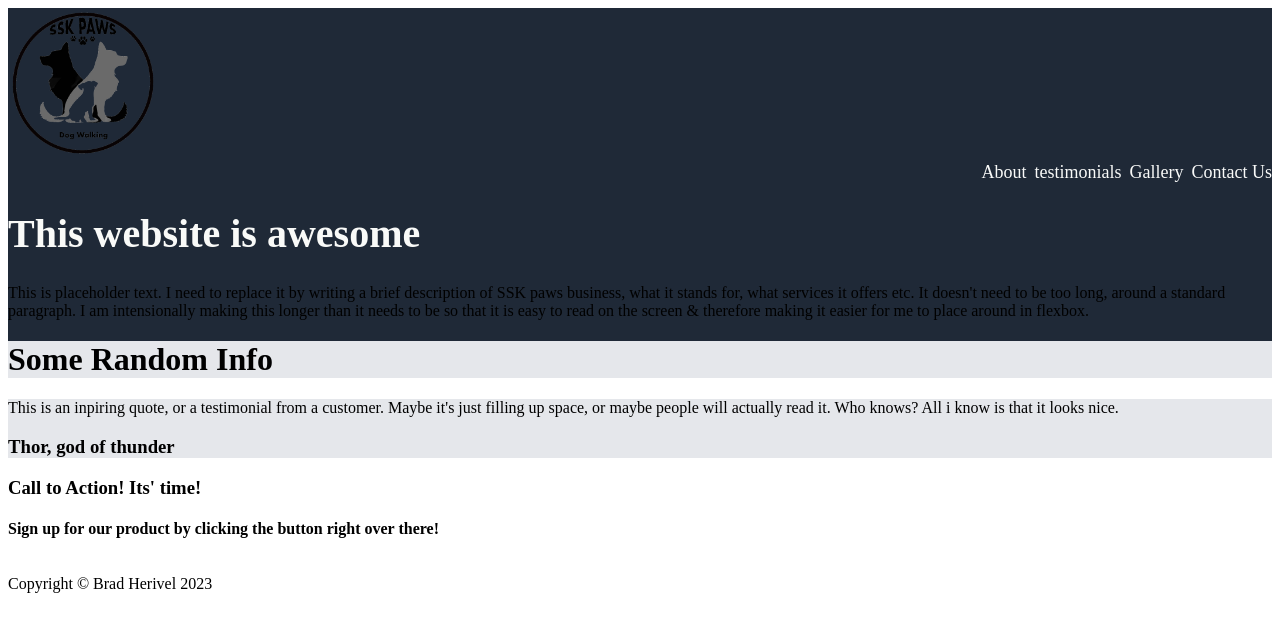
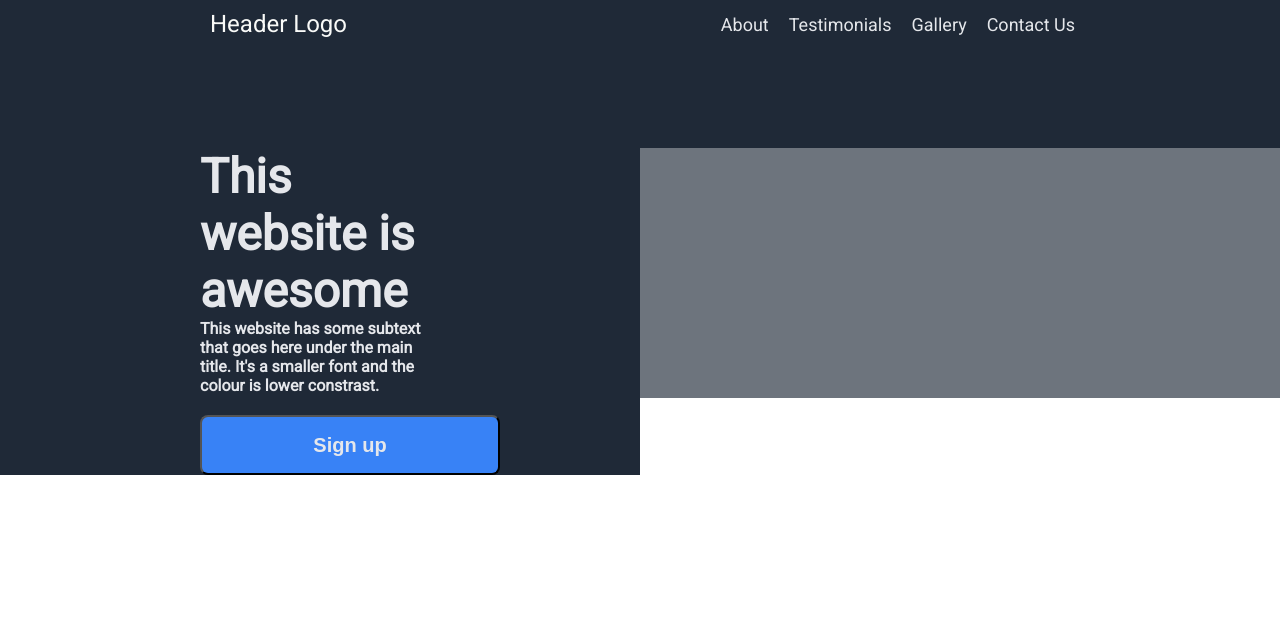
Before and after one commit to bradherivel/project-landing-page, a plain HTML site: page index.html in a window 1280 px wide. Drawn offline with Linux system fonts and the light colour scheme.

Commit message:
Fix nav bar start content section

```diff
--- a/index.html
+++ b/index.html
@@ -12,80 +12,62 @@
 
 <body>
 
-    <div class="container1">
+    <div class="header">
 
-        <div class="logo">
+        <div class="navbar">
 
-            <img src="/ssk-paws-logo.png" height=150px width= 150px alt="SSK Paws dogwalking logo">
+            <div class="bar-left">
 
-                <div class="links">
+             <p class="head-log">Header Logo</p>
 
-                    <ul>
+            </div>
 
-                    <li>About</li>
-                    <li>testimonials</li>
-                    <li>Gallery</li>
-                    <li>Contact Us</li>
 
-                    </ul>
 
-                    <div class="head1">
+            <ul class="links">
 
-                        <h1>This website is awesome</h1>
+            <li class="header-link">About</li>
+            <li class="header-link">Testimonials</li>
+            <li class="header-link">Gallery</li>
+            <li class="header-link">Contact Us</li>
 
-                    </div>
+            </ul>
 
-                            <p>This is placeholder text. I need to replace it by writing a brief description of SSK
-                            paws business, what it stands for, what services it offers etc. It doesn't need to be too long, around
-                            a standard paragraph. I am intensionally making this longer than it needs to be so that it is easy to
-                            read on the screen & therefore making it easier for me to place around in flexbox.
-                            </p>
+            </div>
 
-                                <div class="button1">
+        </div>
 
-                                    <div class="left-img">
+        <div class="top-body">
+
+            <div class="top-body-left">
+
+                <div class="top-text">
+
+                    <p style="font-size: 48px;">This website is awesome</p>
+
+                    <p>This website has some subtext that goes here under the main title. It's a smaller font and the colour is lower constrast.</p>
+
+        <button class="top-botton">
+
+            Sign up
+
+        </button>
+
+                </div>
+            </div>
+
+        <div class="top-body-right">
+
+            <div class="top-img">
+
+
+        </div>
+
+     </div>
 
 </div>
 
-<div class="container2">
 
-    <div class="head2">
-
-        <h1>Some Random Info</h1>
-
-</div>
-
-        <div class="picboxes">
-
-        <div class="picinfo">
-
-</div>
-
-<div class="container3">
-
-    <p>This is an inpiring quote, or a testimonial from a customer. Maybe it's just filling up space,
-        or maybe people will actually read it. Who knows? All i know is that it looks nice.
-    </p>
-
-        <h3>Thor, god of thunder</h3>
-
-</div>
-
-<div class="container4">
-
-    <h3>Call to Action! Its' time!</h3>
-
-        <h4>Sign up for our product by clicking the button right over there!</h4>
-
-           <div class="button2">
-
-</div>
-
-<div class="footer">
-
-    <p>Copyright © Brad Herivel 2023</p>
-
-</div>
 
 </body>
 
--- a/styles.css
+++ b/styles.css
@@ -1,50 +1,78 @@
-.container1{
-    display: flex;
-    background-color: #1F2937;
+/* Navbar complete*/
 
+
+@import url('https://fonts.googleapis.com/css2?family=Roboto&display=swap');
+
+*{
+    margin:0;
+    padding:0;
 }
 
-.container2{
-    background-color: white;
+body{
+    font-family: 'Roboto', sans-serif;
 }
 
-.container3{
-    background-color: #E5E7EB;
+/* Complete */
+.navbar{
+    display: flex;
+    justify-content: space-between;
+    align-items: center;
+    background-color: #1f2937;
+    padding-left: 200px;
+    padding-right: 200px;
+    padding-bottom: 100px;
 }
 
-.container4{
-    background-color: white;
+.head-log{
+    margin: 10px;
+    color: #f9faf8;
+    font-size: 24px;
 }
 
-header{
-
-    color: white;
+.links{
+    list-style: none;
+    margin: 5px;
+    gap: 20px;
+    color: #e5e7eb;
+    font-size: 18px;
 }
 
 ul{
     display: flex;
-    justify-content: flex-end;
-    gap: 8px;
-    padding: 0;
-    margin: 0;
-    font-size: 18px;
-    color: #f9faf9;
-    list-style: none;
-
 }
 
-
-.footer{
-   display: flex;
+.top-text{
+    display: flex;
+    flex-direction: column;
+    font-weight: bolder;
+    color: #e5e7eb;
+    background-color:#1f2937;
+    padding-left: 200px;
+    padding-right: 200px;
 }
 
-.head1{
-    font-weight: bolder;
-    font-size: 20px;
-    color: #f9faf8;
+.top-body{
+    display: flex;
 }
 
-.head2{
-    background-color: #E5E7EB;
+.top-body-left, .top-body-right{
+    width: 50%;
+}
 
+.top-img{
+    display: flex;
+    height: 250px;
+    width: auto;
+    background-color: #6D747D;
 }
+
+.top-botton{
+    font-size: 20px;
+    color: #e5e7eb;
+    background-color: #3882f6;
+    height: 60px;
+    width: 300px;
+    border-radius: 8px;
+    margin-top: 20px;
+    font-weight: bolder;
+}
```
